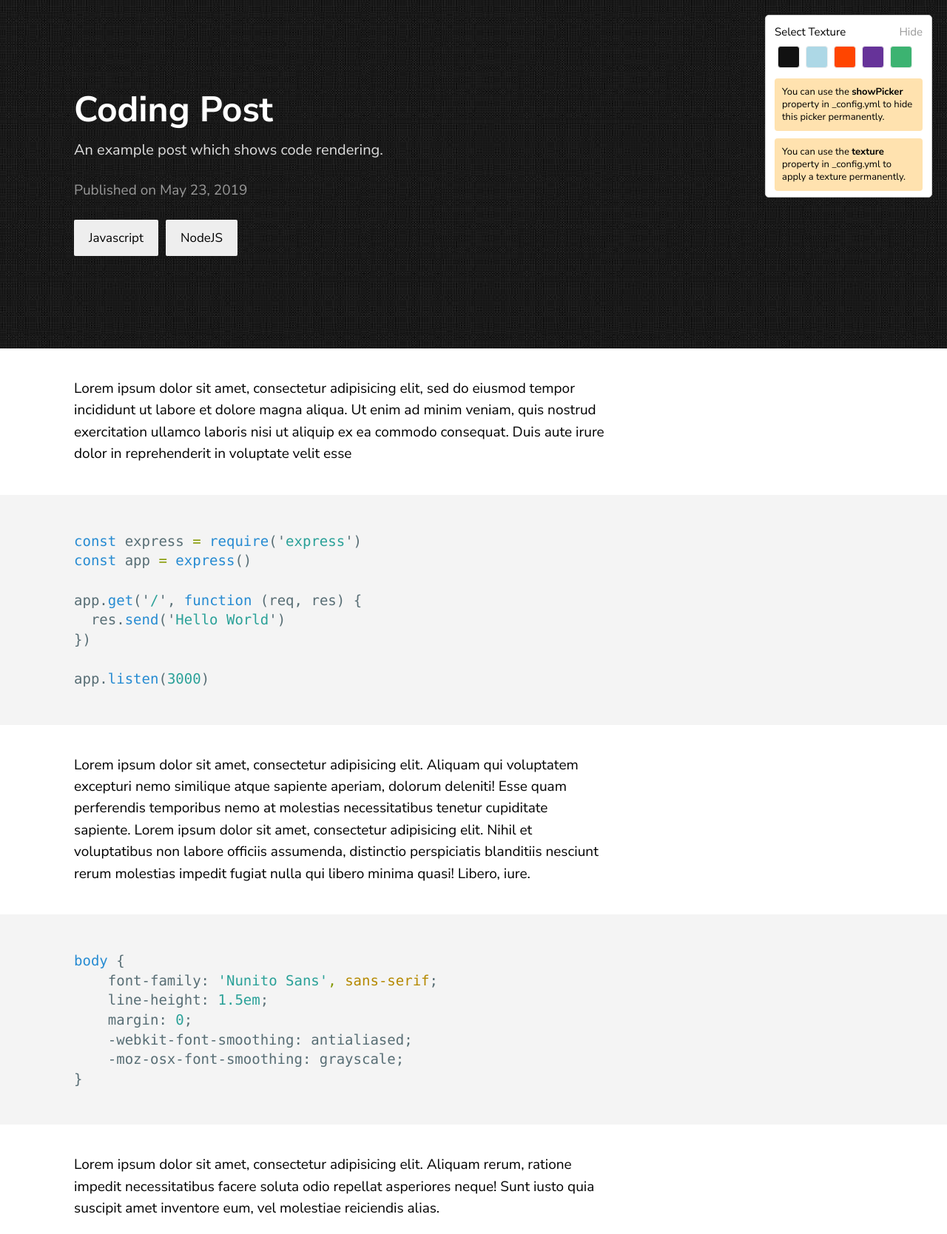
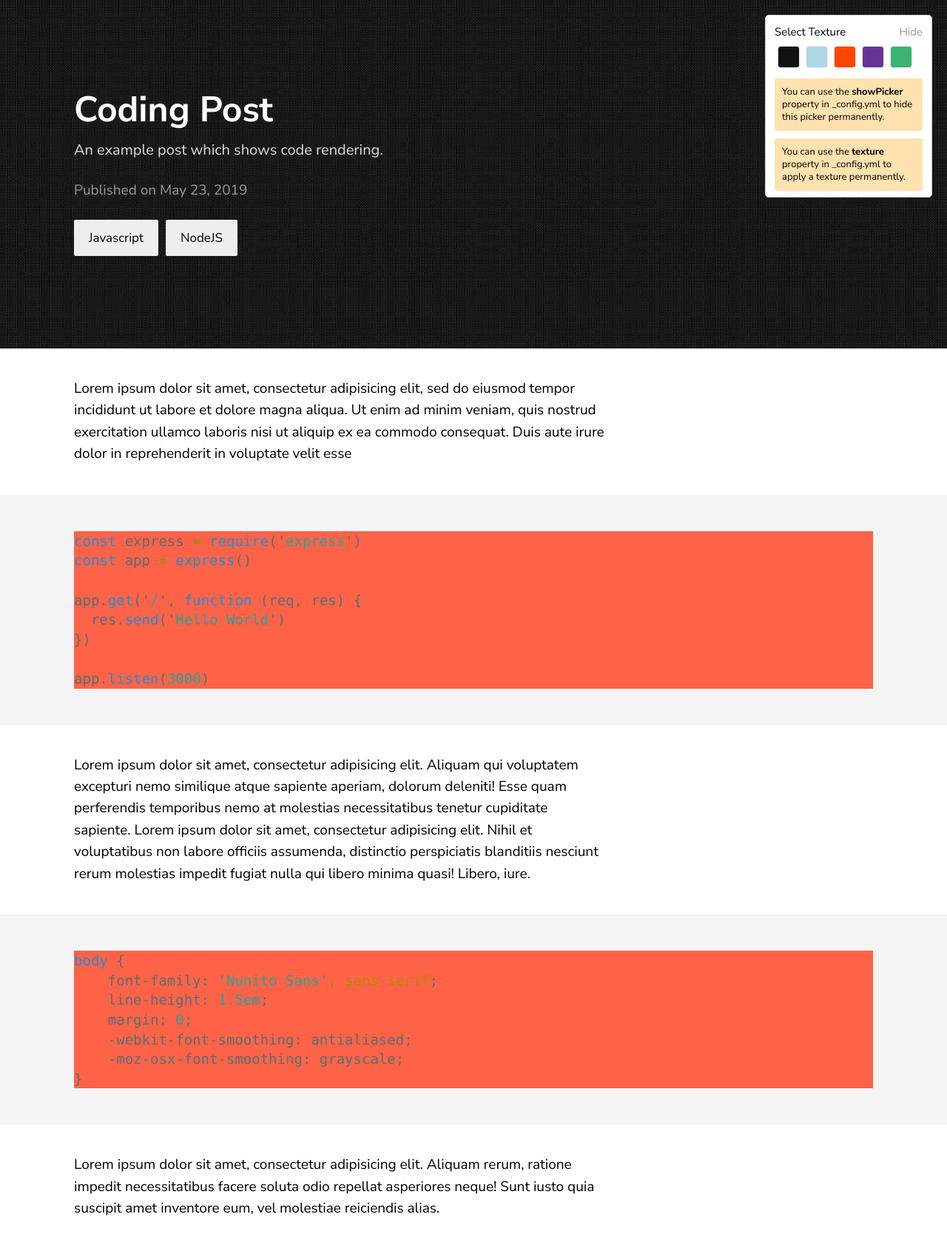
Before and after one commit to Aniket21mathur/Looking-For-Something-, a Jekyll site: the page built from _posts/2019-06-30-coding-post.markdown, in a window 1280 px wide. Shown: the whole page at 74% size. Built offline with Jekyll 4.4.1, drawn with Linux system fonts in a browser that asks for light colours.

Commit message:
Update color

```diff
--- a/_sass/_syntax.scss
+++ b/_sass/_syntax.scss
@@ -19,5 +19,5 @@ pre.highlight, code {
 	font-family: 'Consolas', Menlo, monospace;
 	line-height: 1.4em;
 	tab-size: 4;
-	background-color: #f4f4f4;
+	background-color: #ff6347;
 }
```
